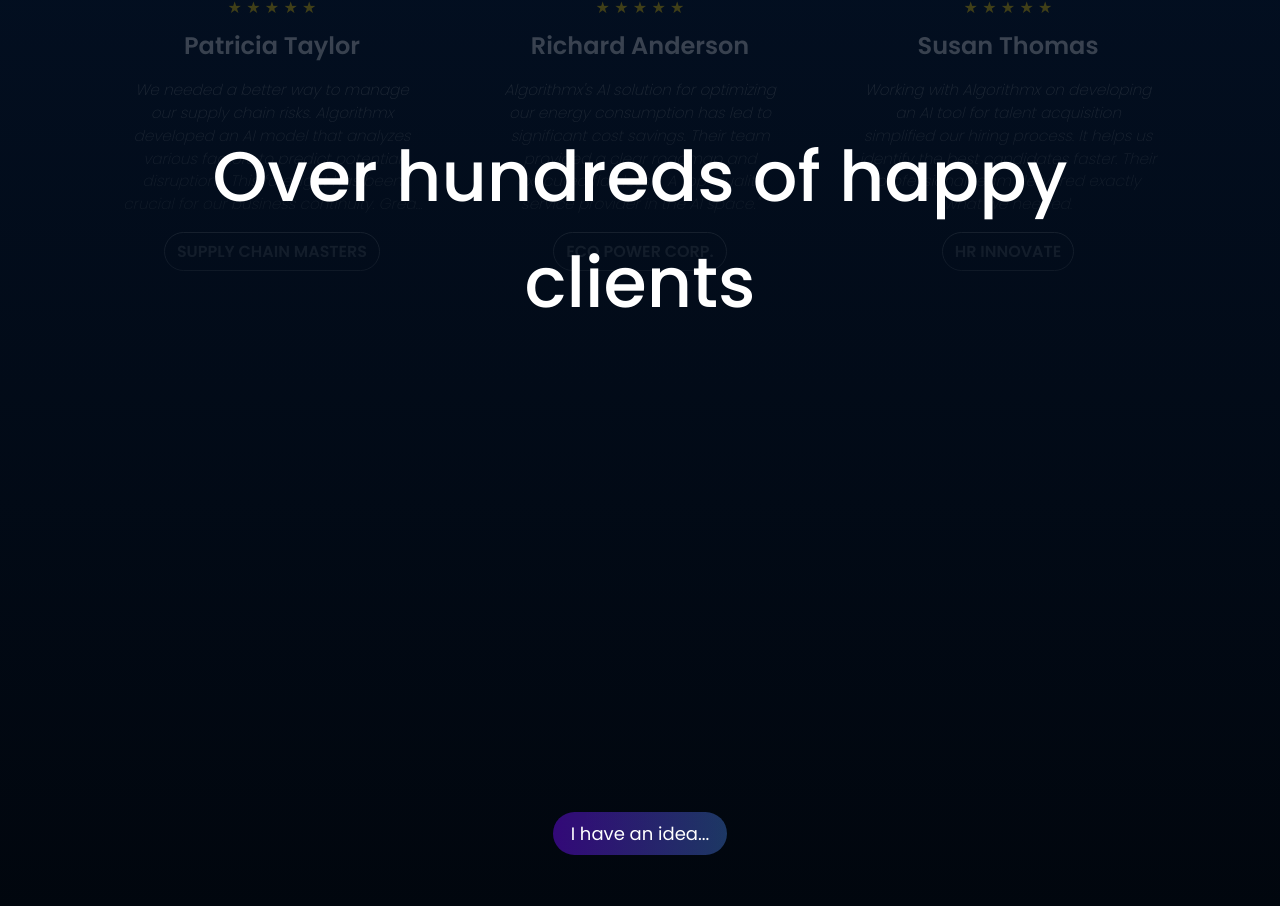
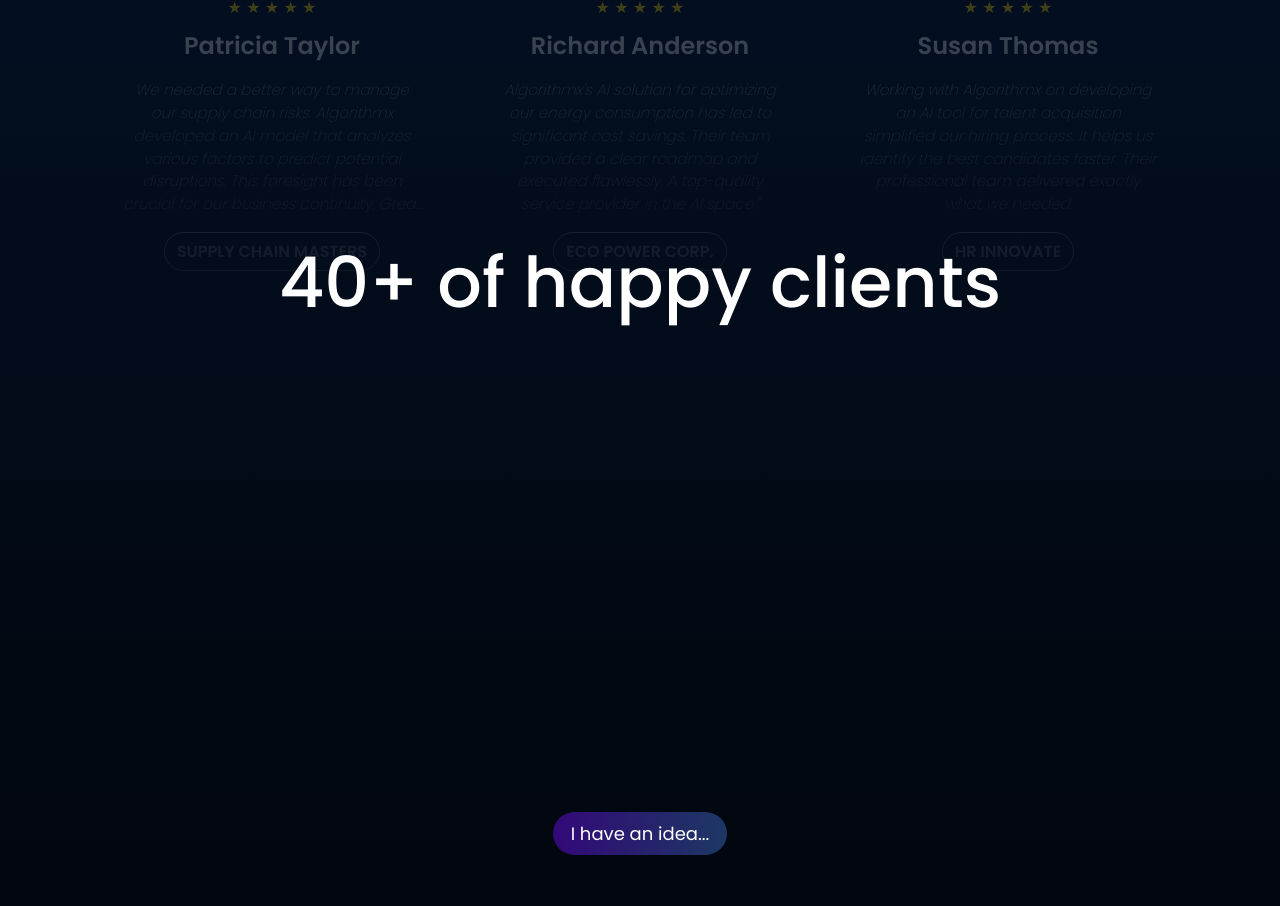
Before and after one commit to Stelk-dev/ai-web-agency, a React (Create React App) app: page / in a window 1280 px wide. Shown: the part 5176-6082 px from the top of the page. Built offline with nearby package versions, Linux system fonts and the light colour scheme.

Commit message:
Change text

```diff
--- a/src/pages/homes/ReviewsFromClientsHome.js
+++ b/src/pages/homes/ReviewsFromClientsHome.js
@@ -246,7 +246,7 @@ export default function ReviewsFromClientsHome() {
                 width: "100%",
               }}
             >
-              Over hundreds of happy clients
+              40+ of happy clients
             </h1>
           </div>
         </FadeInSection>
```
